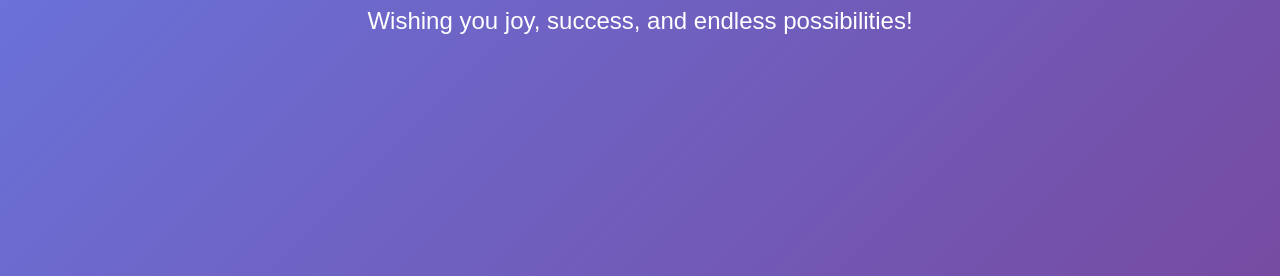
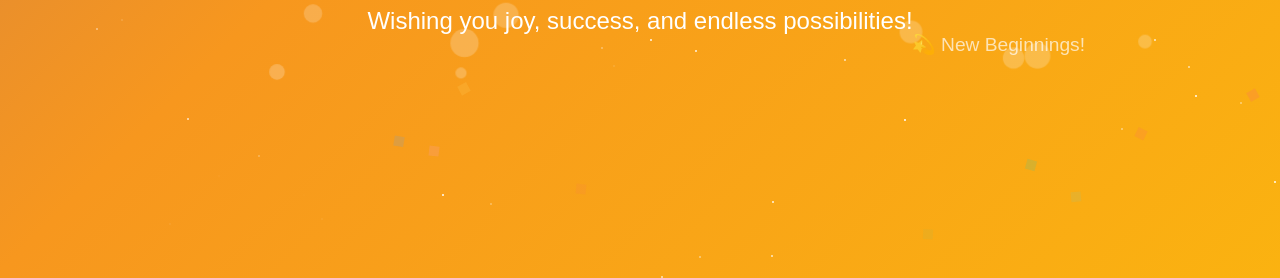
Before and after one commit to Jeevan953/New-year-2026, a plain HTML site: page index.html in a window 1280 px wide. Shown: the part 524-802 px from the top of the page. Drawn offline with Linux system fonts and the light colour scheme; animation ran at ten frames a second.

Commit message:
Update index.html

```diff
--- a/index.html
+++ b/index.html
@@ -14,11 +14,19 @@
     body {
         font-family: 'Arial', sans-serif;
         overflow: hidden;
-            background: linear-gradient(135deg, #667eea 0%, #764ba2 100%);
+        background: linear-gradient(135deg, #667eea, #764ba2, #f7971e, #ffd200);
+        background-size: 400% 400%;
         height: 100vh;
         display: flex;
         justify-content: center;
         align-items: center;
+        animation: bgMove 15s ease infinite;
+    }
+
+    @keyframes bgMove {
+        0% { background-position: 0% 50%; }
+        50% { background-position: 100% 50%; }
+        100% { background-position: 0% 50%; }
     }
 
     .container {
@@ -43,12 +51,12 @@
         background-size: 300% 300%;
         -webkit-background-clip: text;
         -webkit-text-fill-color: transparent;
-            animation: gradient 3s ease infinite, bounce 2s ease-in-out infinite;
+        animation: gradient 3s ease infinite, bounce 2s ease-in-out infinite, pulse 2s infinite;
     }
 
     @keyframes glow {
         from { text-shadow: 0 0 20px rgba(255, 255, 255, 0.5), 0 0 40px rgba(255, 255, 255, 0.3); }
-            to { text-shadow: 0 0 30px rgba(255, 255, 255, 0.8), 0 0 60px rgba(255, 255, 255, 0.5); }
+        to { text-shadow: 0 0 40px rgba(255, 255, 255, 1), 0 0 80px rgba(255, 255, 255, 0.7); }
     }
 
     @keyframes gradient {
@@ -62,6 +70,11 @@
         50% { transform: translateY(-20px); }
     }
 
+    @keyframes pulse {
+        0%, 100% { filter: brightness(1); }
+        50% { filter: brightness(1.4); }
+    }
+
     .firework {
         position: absolute;
         width: 4px;
@@ -71,14 +84,8 @@
     }
 
     @keyframes explode {
-            0% {
-                opacity: 1;
-                transform: translate(0, 0);
-            }
-            100% {
-                opacity: 0;
-                transform: translate(var(--x), var(--y));
-            }
+        0% { opacity: 1; transform: translate(0, 0); }
+        100% { opacity: 0; transform: translate(var(--x), var(--y)); }
     }
 
     .confetti {
@@ -91,7 +98,7 @@
 
     @keyframes fall {
         to {
-                transform: translateY(100vh) rotate(360deg);
+            transform: translateY(100vh) rotate(720deg);
             opacity: 0;
         }
     }
@@ -121,6 +128,33 @@
         from { opacity: 0; }
         to { opacity: 1; }
     }
+
+    /* Floating bubbles */
+    .bubble {
+        position: absolute;
+        bottom: -10px;
+        background: rgba(255, 255, 255, 0.3);
+        border-radius: 50%;
+        animation: rise 10s infinite ease-in;
+    }
+
+    @keyframes rise {
+        0% { transform: translateY(0) scale(1); opacity: 1; }
+        100% { transform: translateY(-110vh) scale(1.5); opacity: 0; }
+    }
+
+    /* Floating text particles */
+    .floatText {
+        position: absolute;
+        font-size: 1.2rem;
+        color: rgba(255,255,255,0.7);
+        animation: floatUp 6s linear forwards;
+    }
+
+    @keyframes floatUp {
+        0% { transform: translateY(0); opacity: 1; }
+        100% { transform: translateY(-200px); opacity: 0; }
+    }
 </style>
 </head>
 <body>
@@ -143,37 +177,31 @@
             }
         }
 
-        // Create fireworks
+        // Fireworks
         function createFirework(x, y) {
             const colors = ['#ff6b6b', '#feca57', '#48dbfb', '#ff9ff3', '#54a0ff', '#00d2d3'];
-            const particles = 30;
-
+            const particles = 40;
             for (let i = 0; i < particles; i++) {
                 const firework = document.createElement('div');
                 firework.className = 'firework';
                 firework.style.left = x + 'px';
                 firework.style.top = y + 'px';
                 firework.style.background = colors[Math.floor(Math.random() * colors.length)];
-
                 const angle = (Math.PI * 2 * i) / particles;
-                const velocity = 50 + Math.random() * 50;
+                const velocity = 60 + Math.random() * 60;
                 const xVel = Math.cos(angle) * velocity;
                 const yVel = Math.sin(angle) * velocity;
-
                 firework.style.setProperty('--x', xVel + 'px');
                 firework.style.setProperty('--y', yVel + 'px');
-
                 document.body.appendChild(firework);
-
-                setTimeout(() => firework.remove(), 1000);
+                setTimeout(() => firework.remove(), 1200);
             }
         }
 
-        // Create confetti
+        // Confetti
         function createConfetti() {
             const colors = ['#ff6b6b', '#feca57', '#48dbfb', '#ff9ff3', '#54a0ff', '#00d2d3'];
-
-            for (let i = 0; i < 50; i++) {
+            for (let i = 0; i < 60; i++) {
                 setTimeout(() => {
                     const confetti = document.createElement('div');
                     confetti.className = 'confetti';
@@ -181,31 +209,55 @@
                     confetti.style.top = '-10px';
                     confetti.style.setProperty('--color', colors[Math.floor(Math.random() * colors.length)]);
                     confetti.style.animationDuration = (2 + Math.random() * 3) + 's';
-                    confetti.style.transform = rotate(${Math.random() * 360}deg);
-
+                    confetti.style.transform = `rotate(${Math.random() * 360}deg)`;
                     document.body.appendChild(confetti);
-
                     setTimeout(() => confetti.remove(), 5000);
                 }, i * 100);
             }
         }
 
-        // Launch fireworks randomly
+        // Floating bubbles
+        function createBubbles() {
+            for (let i = 0; i < 20; i++) {
+                const bubble = document.createElement('div');
+                bubble.className = 'bubble';
+                const size = Math.random() * 20 + 10;
+                bubble.style.width = size + 'px';
+                bubble.style.height = size + 'px';
+                bubble.style.left = Math.random() * 100 + '%';
+                bubble.style.animationDuration = (6 + Math.random() * 6) + 's';
+                document.body.appendChild(bubble);
+                setTimeout(() => bubble.remove(), 10000);
+            }
+        }
+
+        // Floating text
+        function floatingText() {
+            const words = ['🎉 Cheers!', '✨ Shine Bright!', '🎆 2026!', '💫 New Beginnings!', '🌟 Joy & Peace!'];
+            const text = document.createElement('div');
+            text.className = 'floatText';
+            text.textContent = words[Math.floor(Math.random() * words.length)];
+            text.style.left = Math.random() * 80 + '%';
+            text.style.top = '70%';
+            document.body.appendChild(text);
+            setTimeout(() => text.remove(), 6000);
+        }
+
+        // Random fireworks
         function launchFireworks() {
             const x = Math.random() * window.innerWidth;
-            const y = Math.random() * window.innerHeight;
+            const y = Math.random() * window.innerHeight * 0.7;
             createFirework(x, y);
         }
 
-        // Initialize
+        // Initialize animations
         createStars();
         createConfetti();
-
-        // Continuous fireworks
-        setInterval(launchFireworks, 800);
-
-        // Continuous confetti
-        setInterval(createConfetti, 3000);
+        createBubbles();
+        setInterval(launchFireworks, 900);
+        setInterval(createConfetti, 4000);
+        setInterval(createBubbles, 7000);
+        setInterval(floatingText, 2500);
     </script>
 </body>
 </html>
```
Lines whose indentation alone changed are shown as unchanged.
